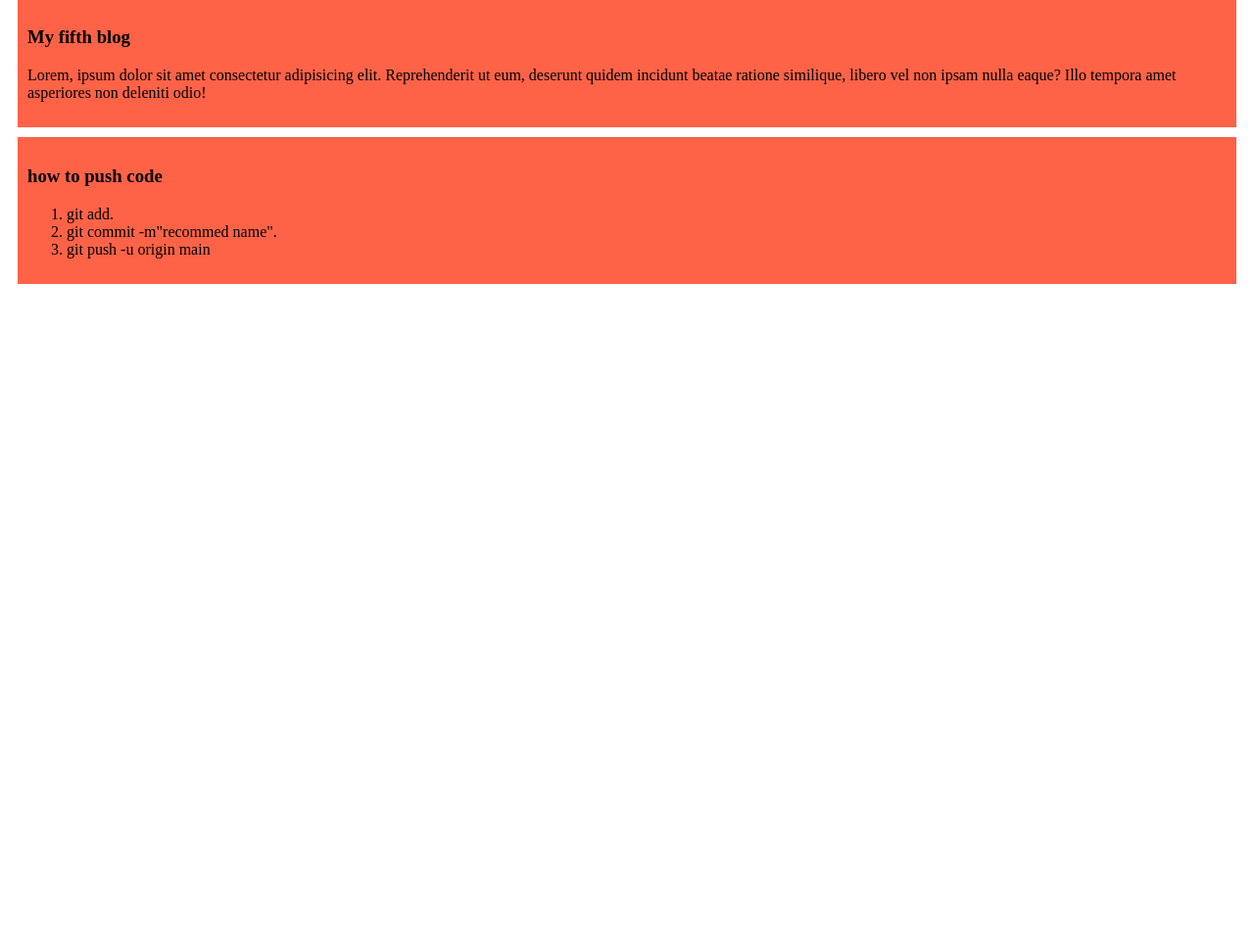
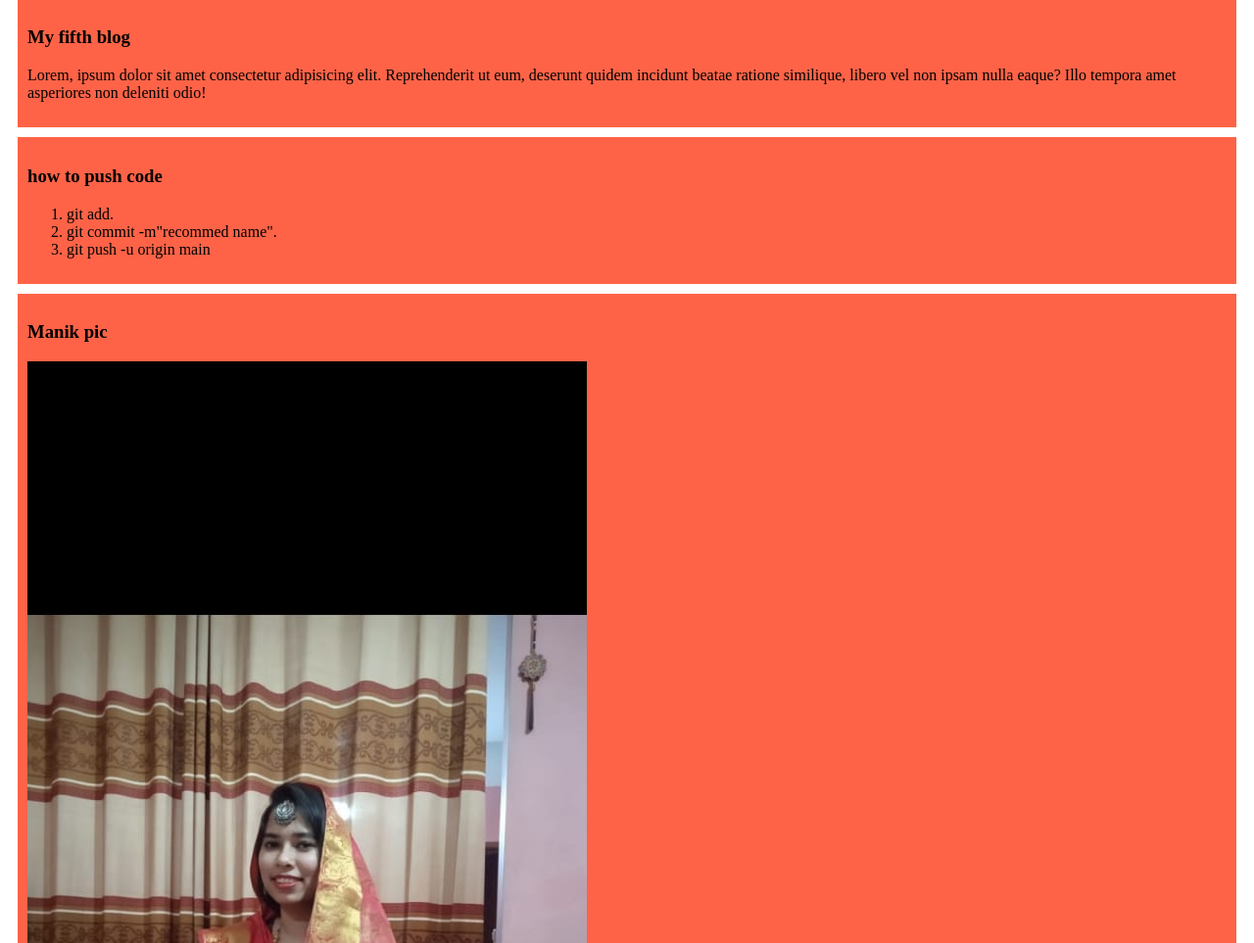
Before and after one commit to manikcmt/my-simple-website-repo, a plain HTML site: page index.html in a window 1280 px wide. Shown: the part 577-1540 px from the top of the page at 98% size. Before the commit the page ends 877 px from the top, so only its background shows below. Drawn offline with Linux system fonts and the light colour scheme.

Commit message:
manik img

```diff
--- a/index.html
+++ b/index.html
@@ -35,6 +35,10 @@
             <li>git push -u origin main</li>
         </ol>
     </div>
+    <div>
+        <h3>Manik pic</h3>
+        <img src="nn.jpg"/>
+    </div>
 
 </body>
 </html>
```
Also changed, not shown: nn.jpg (added).
